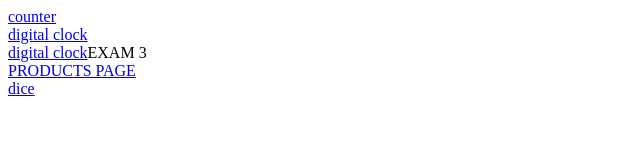
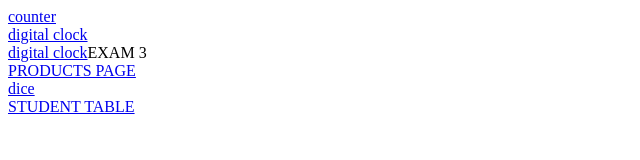
Before and after one commit to ankitpativala1405/JS, a plain HTML site: page index.html in a window 1280 px wide. Shown: the whole page, without its empty margins (0-640 px from the left). Drawn offline with Linux system fonts and the light colour scheme.

Commit message:
Update index.html

```diff
--- a/index.html
+++ b/index.html
@@ -11,6 +11,6 @@
     <a href="/24 exam/index.html">digital clock</a>EXAM 3<br>
     <a href="/ecom product page/index.html">PRODUCTS PAGE</a><br>
     <a href="/dice/dice.html">dice</a><br>
-    <a href="/student table/index.html"></a><br>
+    <a href="/student table/index.html">STUDENT TABLE</a><br>
 </body>
 </html>
```
